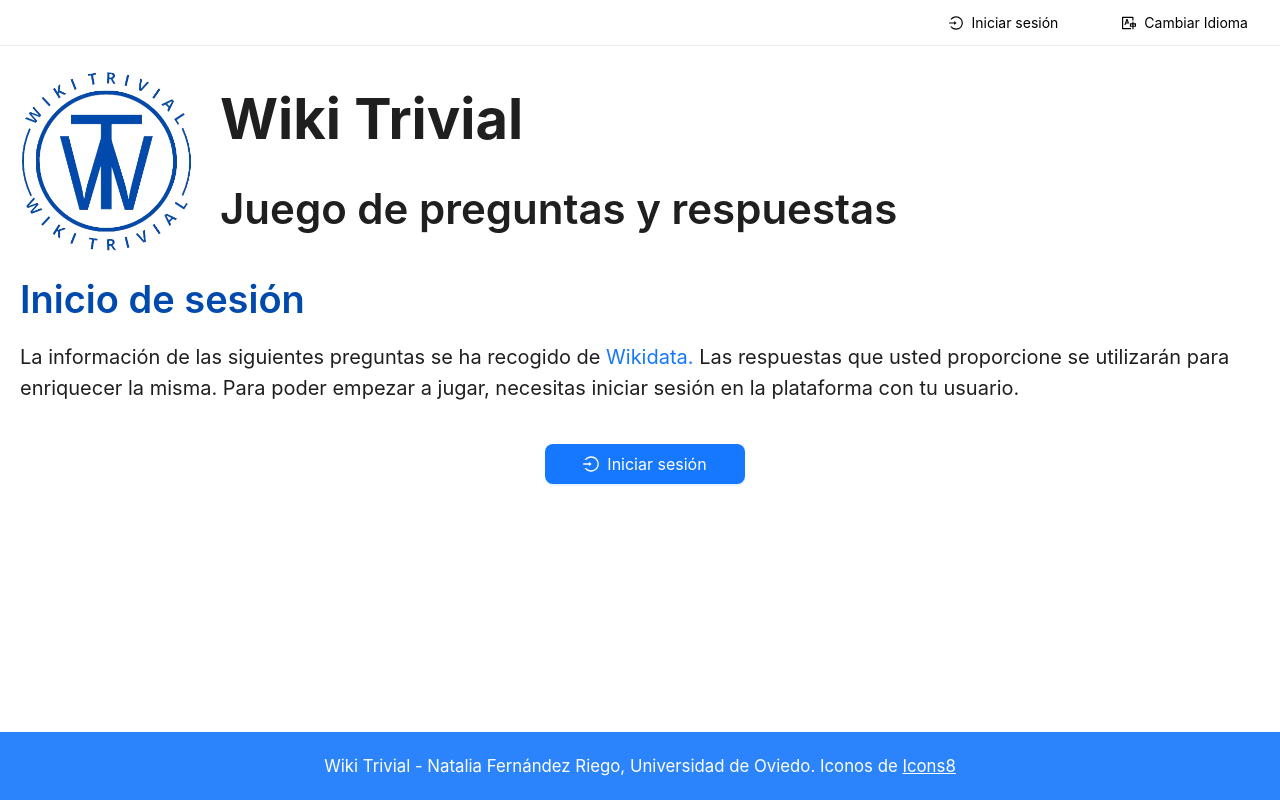
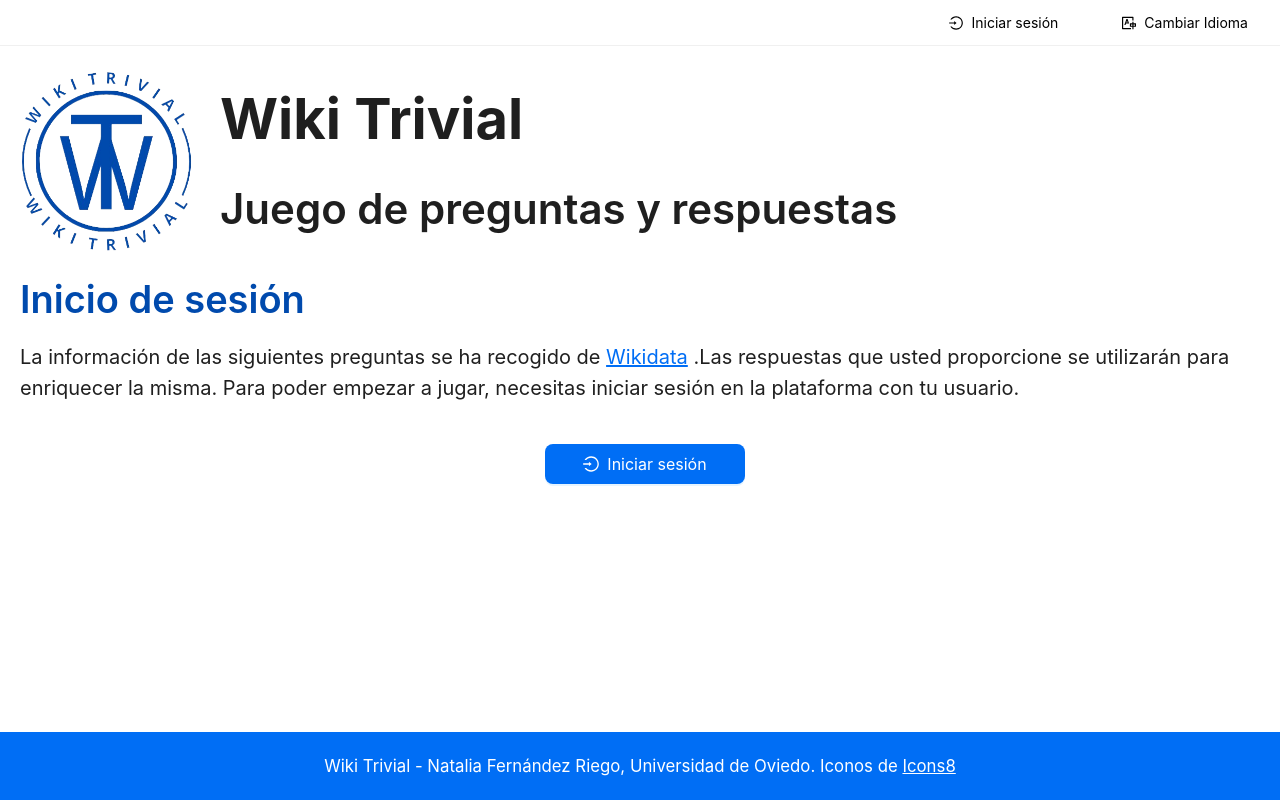
Before and after one commit to uo277516/wikidata-trivial, a React (Create React App) app in the folder front-trivial/: page /game in a window 1280 px wide. Built offline with nearby package versions, Linux system fonts and the light colour scheme.

Commit message:
pasan herramientas accesibilidad y adaptabilidad

```diff
--- a/front-trivial/src/components/CategorySelectionPage.js
+++ b/front-trivial/src/components/CategorySelectionPage.js
@@ -125,7 +125,7 @@ const CategorySelectionPage = () => {
                 </div>
                 <Paragraph style={{ fontSize: "20px"}}>
                   {t('login.info1')}
-                  <Link href="https://www.wikidata.org/?uselang=es" target="_blank" style={{ fontSize: "20px" }}> Wikidata. </Link>
+                  <Link href="https://www.wikidata.org/?uselang=es" target="_blank" style={{ fontSize: "20px" }}>Wikidata</Link>
                   {t('cat.info')}
                 </Paragraph>
 
--- a/front-trivial/src/components/LoginComponent.js
+++ b/front-trivial/src/components/LoginComponent.js
@@ -92,7 +92,7 @@ const LoginComponent = () => {
             <Title level={1} style={{ color: '#004aad', margin: '0 auto' }}>{t('login.login')}</Title>
             <Paragraph style={{ fontSize: "20px", marginTop: '20px' }}>
                   {t('login.info1')}
-                  <Link href="https://www.wikidata.org/?uselang=es" target="_blank" style={{ fontSize: "20px" }}> Wikidata. </Link>
+                  <Link href="https://www.wikidata.org/?uselang=es" target="_blank" style={{ fontSize: "20px" }}>Wikidata</Link>
                   {t('login.info2')}
             </Paragraph>
             <Button
--- a/front-trivial/src/components/PrincipalScreen.js
+++ b/front-trivial/src/components/PrincipalScreen.js
@@ -420,7 +420,7 @@ let PrincipalScreen = (props) => {
 
                 <Paragraph style={{fontSize:"20px"}}>
                 {t('question.info', { selectedCategory: t(`table.${selectedCategory}`) })}
-                  <Link href="https://www.wikidata.org/?uselang=es" target="_blank" style={{fontSize:"20px"}}> Wikidata. </Link>
+                  <Link href="https://www.wikidata.org/?uselang=es" target="_blank" style={{fontSize:"20px"}}>Wikidata</Link>
                   {t('question.info2')}
                 </Paragraph>
 
@@ -534,7 +534,7 @@ let PrincipalScreen = (props) => {
                         okText={t('yes')}
                         cancelText={t('no')}
                       >
-                        <Button type="primary" style={{ backgroundColor: '#607d8b' }}>
+                        <Button id='btn_gu' type="primary">
                           {t('question.popGiveUp')}
                         </Button>
 
--- a/front-trivial/src/i18n/en.json
+++ b/front-trivial/src/i18n/en.json
@@ -1,14 +1,14 @@
 {
     "login.title": "Questions and answers game",
     "login.info1": "The information of the following questions has been collected from ",
-    "login.info2": "The answers you give will be used to enrich Wikidata itself. In order to start playing you need to log in in the platform with your username.",
+    "login.info2": " .The answers you give will be used to enrich Wikidata itself. In order to start playing you need to log in in the platform with your username.",
     "login.login": "Login",
     "login.log_in": "Log in",
     "login.errorOAuth": "Login failed",
     "login.descErrorOAuth": "Login is not possible at this time. Please try again later",
 
 
-    "cat.info": "The answers you provide will be used to enrich it. Select the category you want to start playing with",
+    "cat.info": ". The answers you provide will be used to enrich it. Select the category you want to start playing with.",
     "cat.welcome": "Welcome,",
     "cat.tableTitle": "Streak rankings for answered questions",
     "cat.buttonClasification": "See rankings",
@@ -62,7 +62,7 @@
     "question.youChangeCatMsg": "Your streak of questions will start again from 0. Number of consecutive correct answers: {{answeredQuestions}}",
     "question.yearNotValid": "The date you have entered is not valid",
     "question.info": "The information for the following questions about {{selectedCategory}} has been collected from ",
-    "question.info2": "The answers you provide will be used to enrich it.",
+    "question.info2": ". The answers you provide will be used to enrich it.",
     "question.load": "Loading question...",
     "question.wait": "Please wait. The question is loading.",
     "question.errorLoad": "Error loading questions about {{selectedCategory}}.",
--- a/front-trivial/src/i18n/es.json
+++ b/front-trivial/src/i18n/es.json
@@ -1,14 +1,14 @@
 {
     "login.title": "Juego de preguntas y respuestas",
-    "login.info1": "La información de las siguientes preguntas se ha recogido de",
-    "login.info2": "Las respuestas que usted proporcione se utilizarán para enriquecer la misma. Para poder empezar a jugar, necesitas iniciar sesión en la plataforma con tu usuario.",
+    "login.info1": "La información de las siguientes preguntas se ha recogido de ",
+    "login.info2": " .Las respuestas que usted proporcione se utilizarán para enriquecer la misma. Para poder empezar a jugar, necesitas iniciar sesión en la plataforma con tu usuario.",
     "login.login": "Inicio de sesión",
     "login.log_in": "Iniciar sesión",
     "login.errorOAuth": "Error al iniciar sesión",
     "login.descErrorOAuth": "En este momento no es posible iniciar sesión. Por favor, inténtelo de nuevo más tarde",
 
 
-    "cat.info": "Las respuestas que usted proporcione se utilizarán para enriquecer la misma. Selecciona la categoría con la que quieres empezar a jugar.",
+    "cat.info": ". Las respuestas que usted proporcione se utilizarán para enriquecer la misma. Selecciona la categoría con la que quieres empezar a jugar.",
     "cat.welcome": "¡Bienvenid@,",
     "cat.tableTitle": "Clasificación de rachas de preguntas contestadas",
     "cat.buttonClasification": "Ver clasificación",
@@ -63,7 +63,7 @@
     "question.youChangeCatMsg": "Tu racha de preguntas empezará de 0 de nuevo. Número de respuestas acertadas seguidas: {{answeredQuestions}}",
     "question.yearNotValid": "La fecha que has introducido no es válido",
     "question.info": "La información de las siguientes preguntas sobre {{selectedCategory}} se ha recogido de ",
-    "question.info2": "Las respuestas que usted proporcione se utilizarán para enriquecer la misma.",
+    "question.info2": " .Las respuestas que usted proporcione se utilizarán para enriquecer la misma.",
     "question.load": "Cargando pregunta...",
     "question.wait": "Por favor espere. Se está cargando la pregunta.",
     "question.errorLoad": "Error al cargar las preguntas sobre {{selectedCategory}}.",
--- a/front-trivial/src/styles/appStyle.js
+++ b/front-trivial/src/styles/appStyle.js
@@ -40,7 +40,7 @@ const headerStyle = {
   const footerStyle = {
     textAlign: 'center',
     color: '#fff',
-    backgroundColor: '#2c84fc',
+    backgroundColor: '#006EF5',
     fontSize: '1.2em'
   };
 
--- a/front-trivial/src/styles/styles.css
+++ b/front-trivial/src/styles/styles.css
@@ -11,6 +11,24 @@
   font-size: 3em;
 }
 
+.ant-typography a {
+  color: #006EF5;
+  text-decoration: underline;
+}
+
+.ant-layout-content .ant-btn, .ant-modal-confirm-content .ant-btn-primary {
+  background-color: #006EF5;
+}
+
+.ant-btn[disabled], .ant-btn:disabled {
+  background-color: #cccccc;
+  color: #999999;
+  border-color: #999999;
+}
+
+#btn_gu {
+  background-color: #526B75;
+}
 
 @media screen and (max-width: 768px) {
 
```
Also changed, not shown: 1 other file (tests, documents, lock files or other folders).
